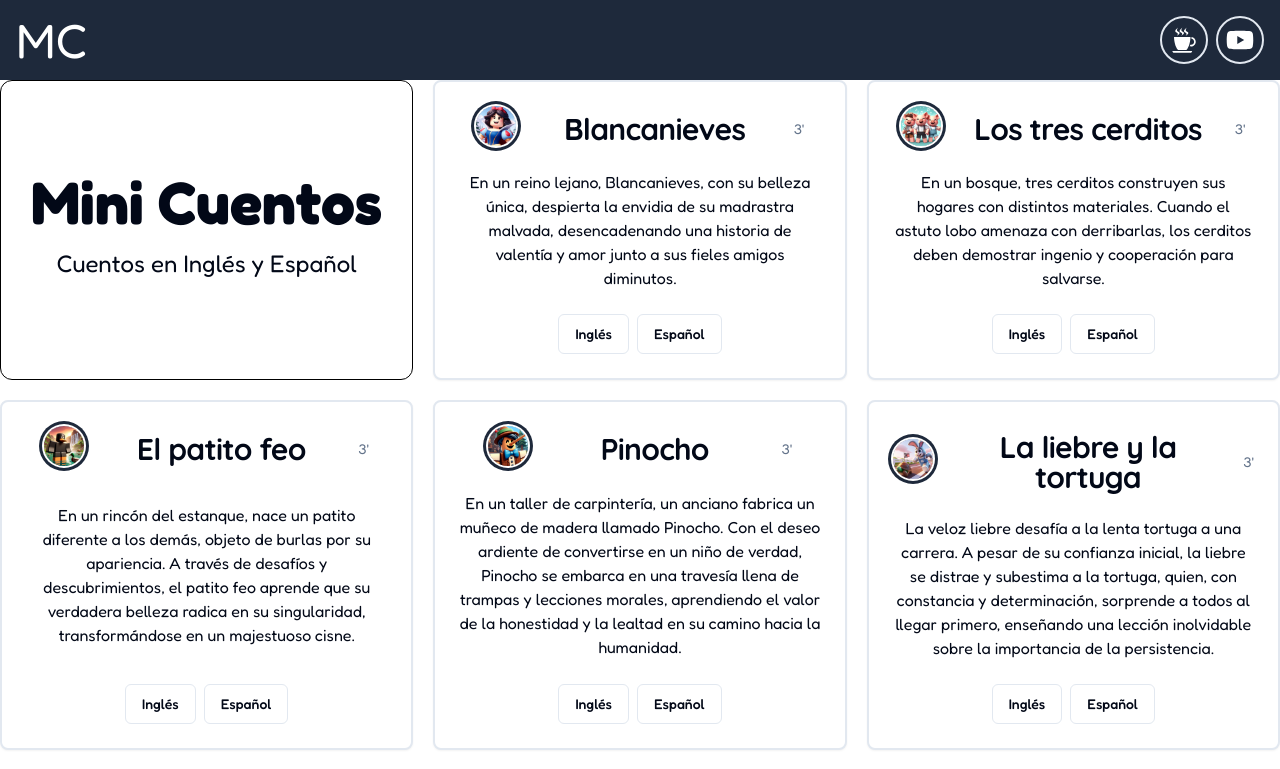
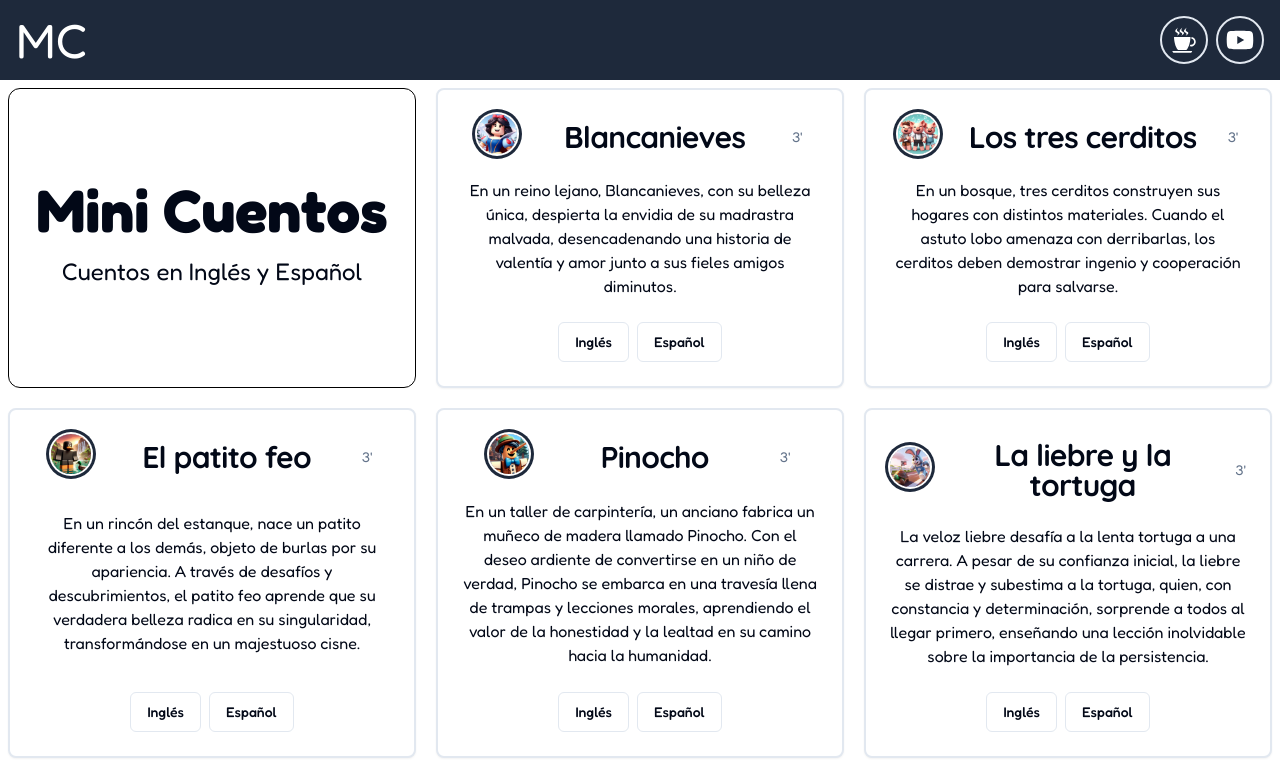
Before and after one commit to csmaxi/cuentos, a Next.js app: page / in a window 1280 px wide. Shown: the top 769 px of the page. Built offline with nearby package versions, Linux system fonts and the light colour scheme; a web font is replaced by a local one.

Commit message:
acomodado

```diff
--- a/src/components/Cards.tsx
+++ b/src/components/Cards.tsx
@@ -20,7 +20,7 @@ function Cards() {
 
     return (
 
-        <div className="grid lg:grid-cols-2 xl:grid-cols-3 gap-5">
+        <div className="grid lg:grid-cols-2 xl:grid-cols-3 gap-5 m-2">
             <Main />
             {Cuentos.map((cuento) => (
 
```
